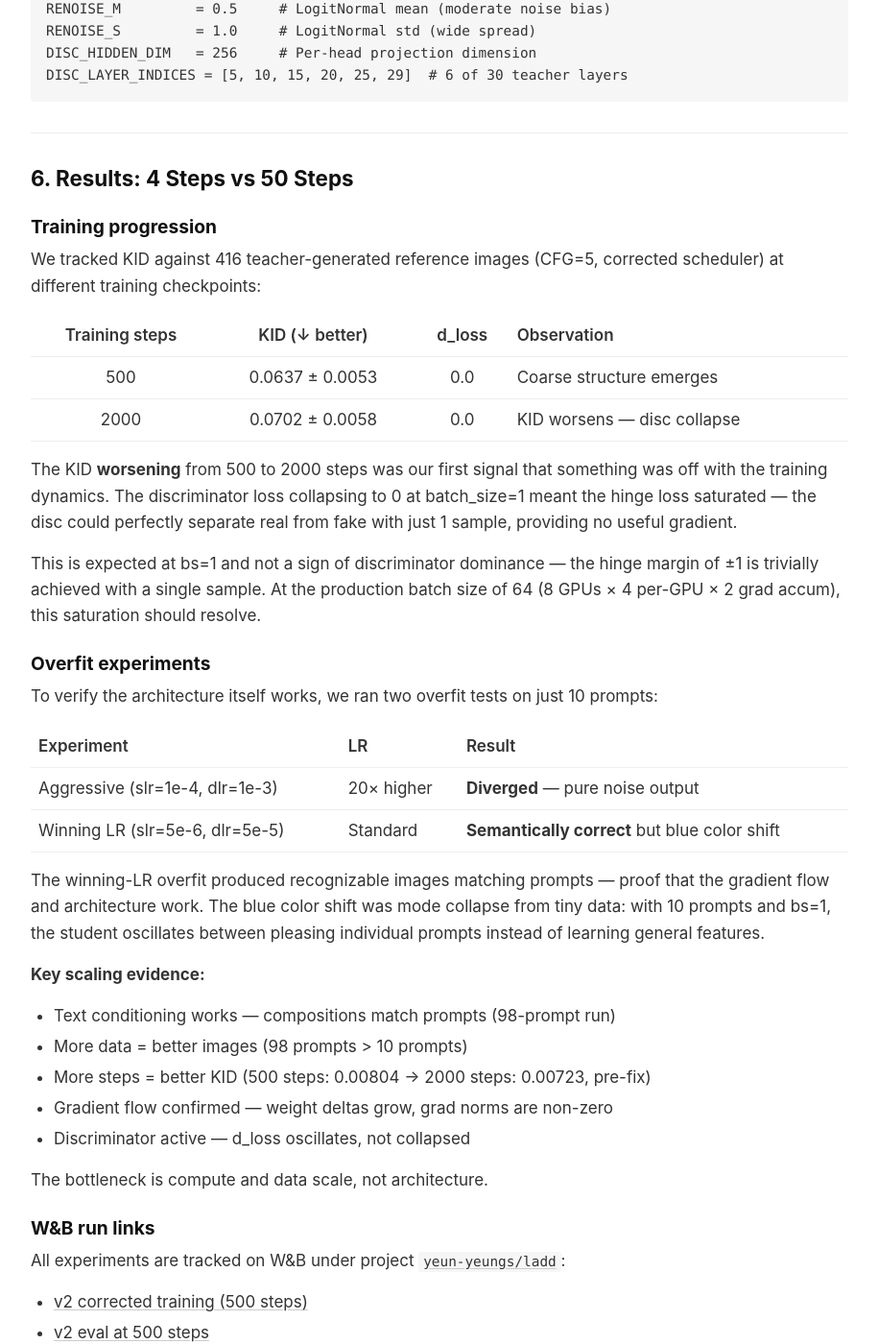
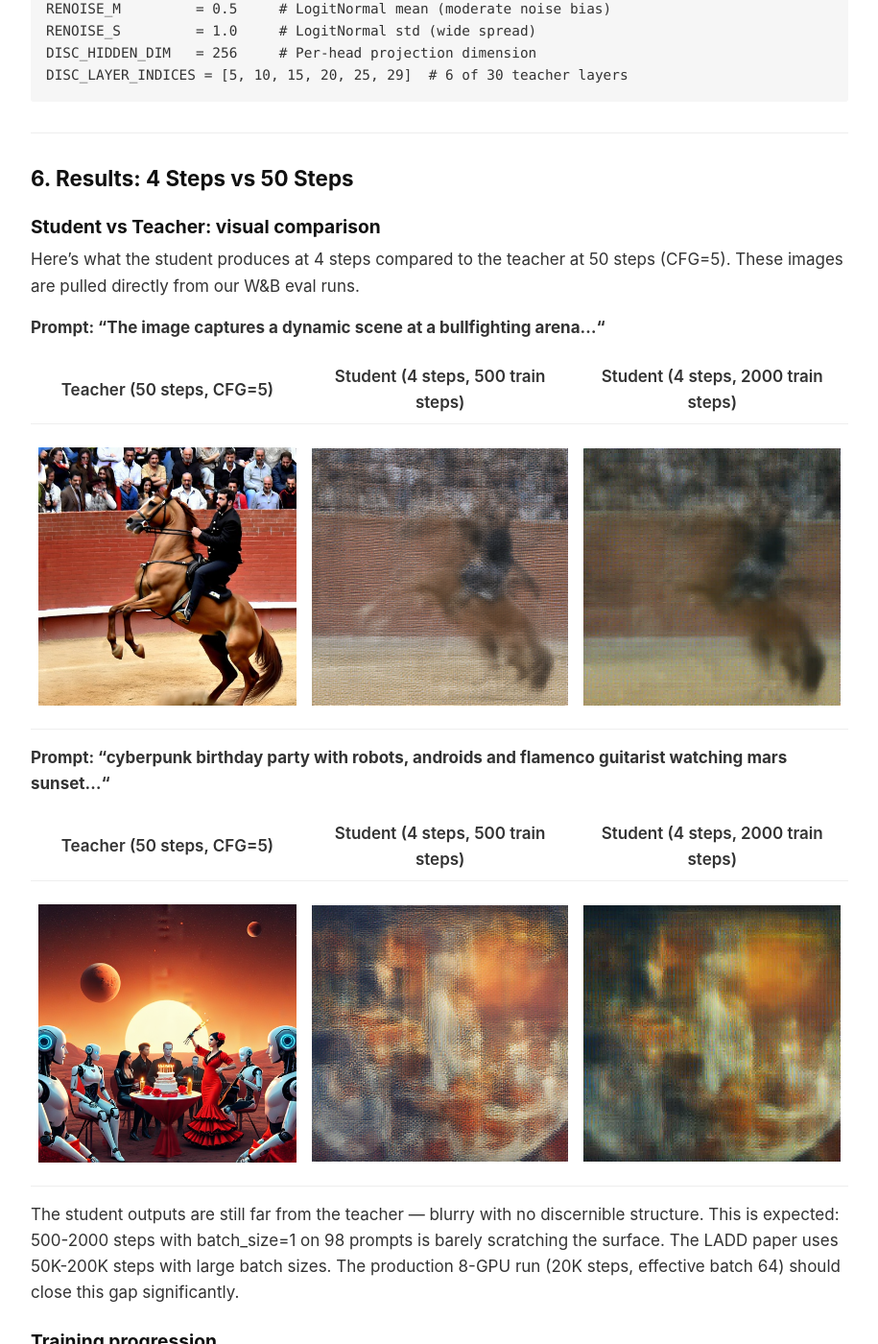
Before and after one commit to vionwinnie/vionwinnie.github.io, a Jekyll site: the page built from _posts/2026-04-05-ladd-training-framework.md, in a window 1280 px wide and 1400 px high, scrolled down 10628 px. Shown: the whole window at 96% size, without its empty margins (182-1097 px from the left). Built offline with Jekyll 4.4.1, drawn with Linux system fonts in a browser that asks for light colours; some of the changed text lies outside the part shown.

Commit message:
Add W&B images: student vs teacher comparison and CFG sweep
Pulled from wandb runs: eval-v2-corrected-500steps, eval-v2-corrected-2000steps,
and debug-teacher-cfg-sweep. Shows student output at 500/2000 training steps vs
teacher (50 steps, CFG=5), plus the CFG=0 vs CFG=5 comparison that caught Bug 2.

Co-Authored-By: Claude Opus 4.6 (1M context) <noreply@anthropic.com>

```diff
--- a/_posts/2026-04-05-ladd-training-framework.md
+++ b/_posts/2026-04-05-ladd-training-framework.md
@@ -333,6 +333,24 @@ DISC_LAYER_INDICES = [5, 10, 15, 20, 25, 29]  # 6 of 30 teacher layers
 
 ## 6. Results: 4 Steps vs 50 Steps
 
+### Student vs Teacher: visual comparison
+
+Here's what the student produces at 4 steps compared to the teacher at 50 steps (CFG=5). These images are pulled directly from our W&B eval runs.
+
+**Prompt: "The image captures a dynamic scene at a bullfighting arena..."**
+
+| Teacher (50 steps, CFG=5) | Student (4 steps, 500 train steps) | Student (4 steps, 2000 train steps) |
+|:---:|:---:|:---:|
+| ![Teacher reference — bullfighting arena](/images/ladd-training-framework/teacher_ref_row0.png) | ![Student at 500 training steps — bullfighting arena](/images/ladd-training-framework/student_500steps_row0.png) | ![Student at 2000 training steps — bullfighting arena](/images/ladd-training-framework/student_2000steps_row0.png) |
+
+**Prompt: "cyberpunk birthday party with robots, androids and flamenco guitarist watching mars sunset..."**
+
+| Teacher (50 steps, CFG=5) | Student (4 steps, 500 train steps) | Student (4 steps, 2000 train steps) |
+|:---:|:---:|:---:|
+| ![Teacher reference — cyberpunk party](/images/ladd-training-framework/teacher_ref_row10.png) | ![Student at 500 training steps — cyberpunk party](/images/ladd-training-framework/student_500steps_row10.png) | ![Student at 2000 training steps — cyberpunk party](/images/ladd-training-framework/student_2000steps_row10.png) |
+
+The student outputs are still far from the teacher — blurry with no discernible structure. This is expected: 500-2000 steps with batch_size=1 on 98 prompts is barely scratching the surface. The LADD paper uses 50K-200K steps with large batch sizes. The production 8-GPU run (20K steps, effective batch 64) should close this gap significantly.
+
 ### Training progression
 
 We tracked KID against 416 teacher-generated reference images (CFG=5, corrected scheduler) at different training checkpoints:
@@ -492,6 +510,16 @@ With 50 inference steps, the scheduler's smallest sigma was 0.109 instead of rea
 
 The [`precompute_fid_reference.py`](https://github.com/vionwinnie/Z-Image-LADD-distillation/blob/main/scripts/precompute_fid_reference.py) script generated teacher reference images with `guidance_scale=0`. The Z-Image model requires CFG (~5.0) for sharp, well-composed images. Without it, outputs were unconditional-like and lacked detail. On top of that, TeaCache was enabled (`teacache_thresh=0.5`), skipping 75% of transformer computations for speed at the cost of further quality degradation.
 
+The difference is stark — here's the same prompt rendered with CFG=0 vs CFG=5 (from our W&B [`debug-teacher-cfg-sweep`](https://wandb.ai/yeun-yeungs/ladd/runs/mg6h6a9f) run):
+
+**Prompt: "Two wine bottles with green glass and white labels..."**
+
+| CFG=0 (no guidance) | CFG=3 | CFG=5 (selected) |
+|:---:|:---:|:---:|
+| ![Teacher output with no CFG — washed out, missing detail](/images/ladd-training-framework/teacher_cfg0.0_row5.png) | ![Teacher output with CFG=3 — improved but still soft](/images/ladd-training-framework/teacher_cfg3.0_row5.png) | ![Teacher output with CFG=5 — sharp labels, correct colors](/images/ladd-training-framework/teacher_cfg5.0_row5.png) |
+
+Without CFG, the labels are illegible smudges. With CFG=5, the text is crisp and the bottle shapes are well-defined. We were evaluating our student against the left image — no wonder the KID numbers looked deceptively good.
+
 #### Bug 3: Student input was pure noise regardless of timestep
 
 The student at timestep $t = 0.25$ should see a mostly-clean input: $x_t = 0.75 \cdot x_0 + 0.25 \cdot \varepsilon$. Instead, it received pure noise at every timestep. At $t = 0.25$, the student was told "you're almost done denoising" while looking at pure static — it had no signal about what to reconstruct.
```
Also changed, not shown: images/ladd-training-framework/student_2000steps_row0.png (added), images/ladd-training-framework/student_2000steps_row10.png (added), images/ladd-training-framework/student_2000steps_row3.png (added), images/ladd-training-framework/student_2000steps_row5.png (added), images/ladd-training-framework/student_500steps_row0.png (added), images/ladd-training-framework/student_500steps_row10.png (added), images/ladd-training-framework/student_500steps_row3.png (added), images/ladd-training-framework/student_500steps_row5.png (added), images/ladd-training-framework/teacher_cfg0.0_row0.png (added), images/ladd-training-framework/teacher_cfg0.0_row5.png (added), images/ladd-training-framework/teacher_cfg3.0_row0.png (added), images/ladd-training-framework/teacher_cfg3.0_row5.png (added), images/ladd-training-framework/teacher_cfg5.0_row0.png (added), images/ladd-training-framework/teacher_cfg5.0_row5.png (added), 4 more files.
